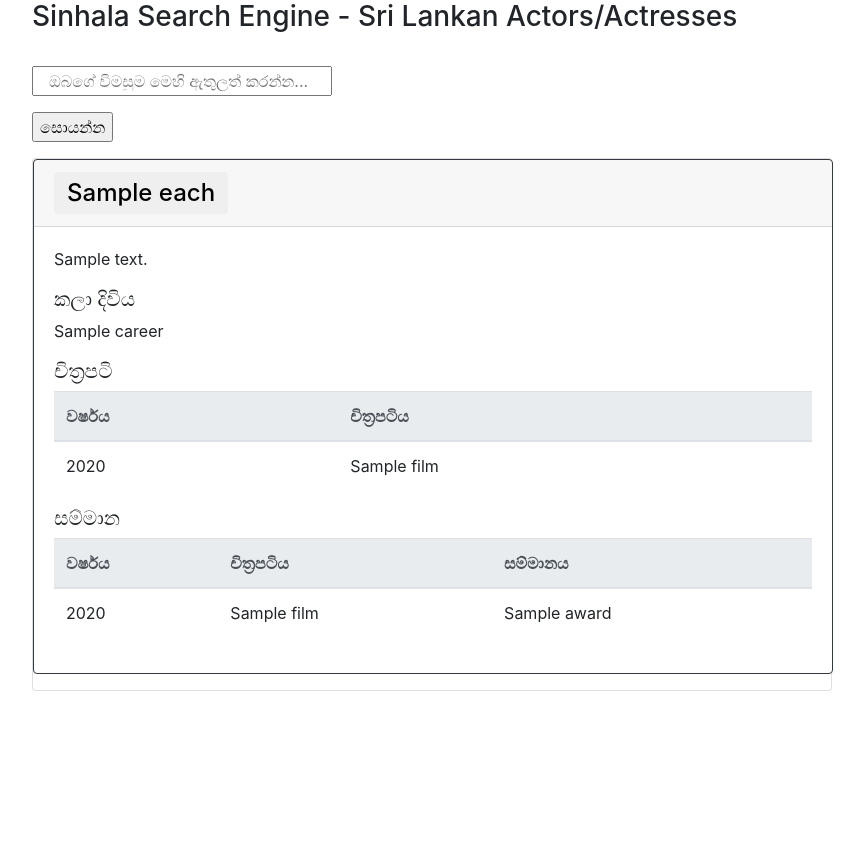
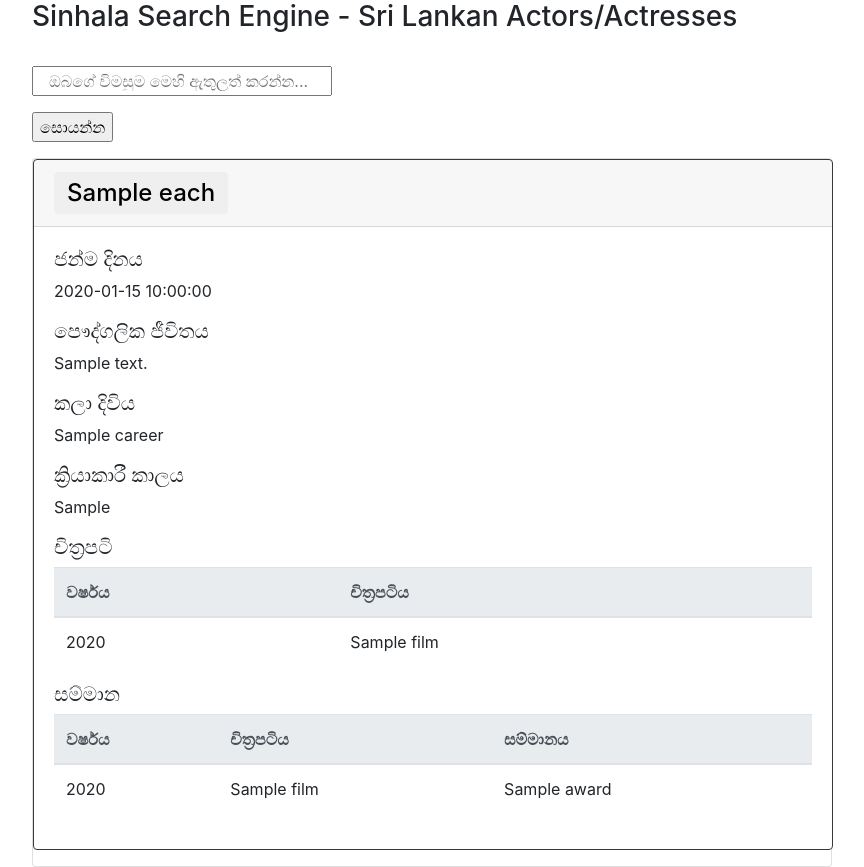
Before and after one commit to jayampathiadhikari/Sinhala-Search-Engine, a Flask app: template templates/index.html in a window 1280 px wide. Shown: the whole page, without its empty margins (48-912 px from the left). Before the commit the page ends 691 px from the top, so only its background shows below. Run offline with Flask 2, Linux system fonts and the light colour scheme; the template is opened without the code that fills it: most values are stand-ins (such as "Sample title", 1, 10 or a date in 2020); some libraries are stand-ins or nearby versions.

Commit message:
added new tags in UI

```diff
--- a/templates/index.html
+++ b/templates/index.html
@@ -30,12 +30,25 @@
             </div>
             <div id="collapse{{loop.index}}" class="collapse show" aria-labelledby="headingOne">
               <div class="card-body">
+                <h5 class="mb-2">
+                    ජන්ම දිනය
+                </h5>
+                <p>{{each["dob"]}}</p>
+
+                <h5 class="mb-2">
+                    පෞද්ගලික ජීවිතය
+                </h5>
                 <p>{{each["bio"]}}</p>
 
                 <h5 class="mb-2">
                     කලා දිවිය
                 </h5>
                 <p>{{each["career"]}}</p>
+
+                <h5 class="mb-2">
+                    ක්‍රියාකාරී කාලය
+                </h5>
+                <p>{{each["active_years"]}}</p>
 
                 <h5 class="mb-2">
                     චිත්‍රපටි
```
